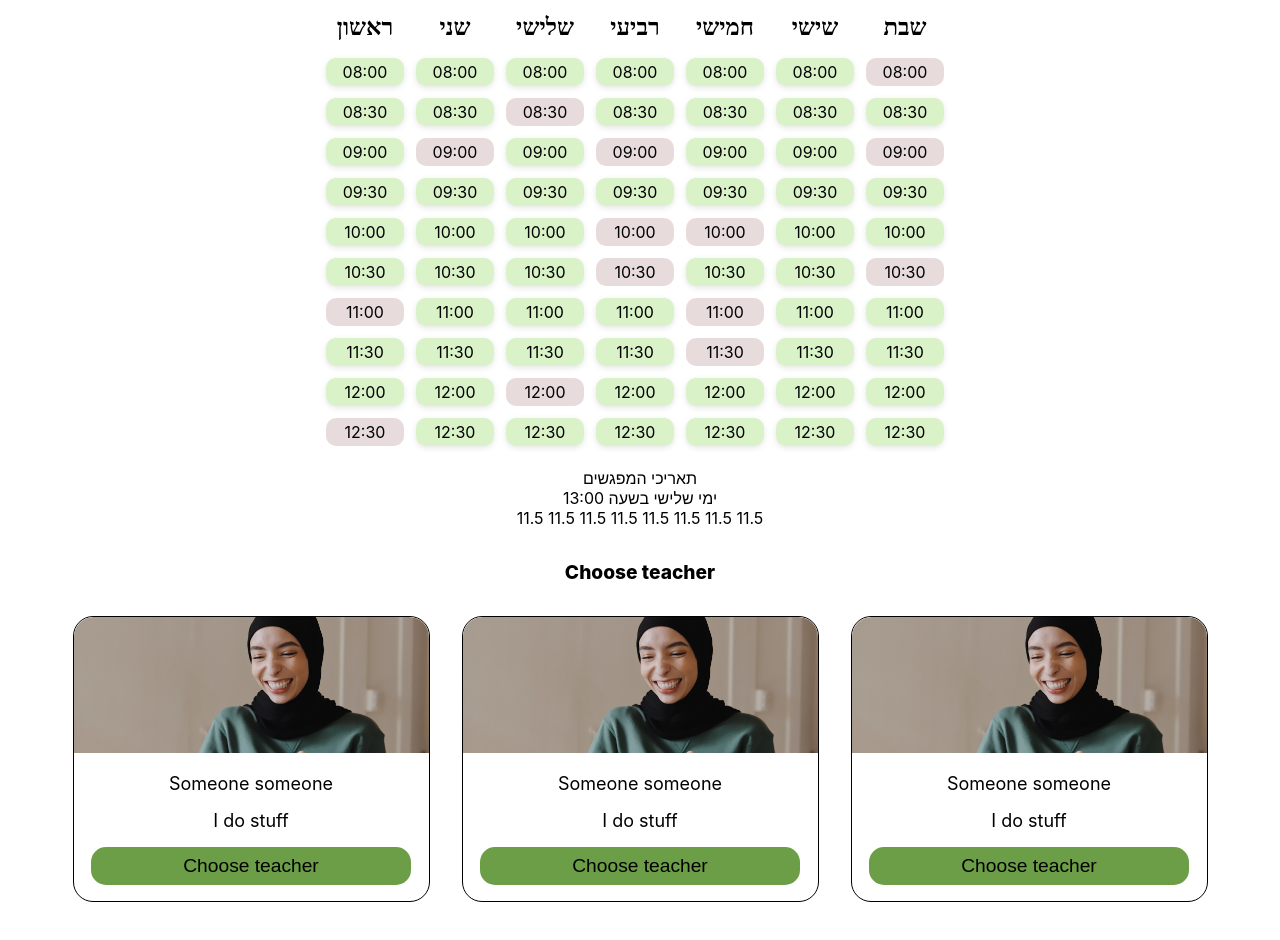
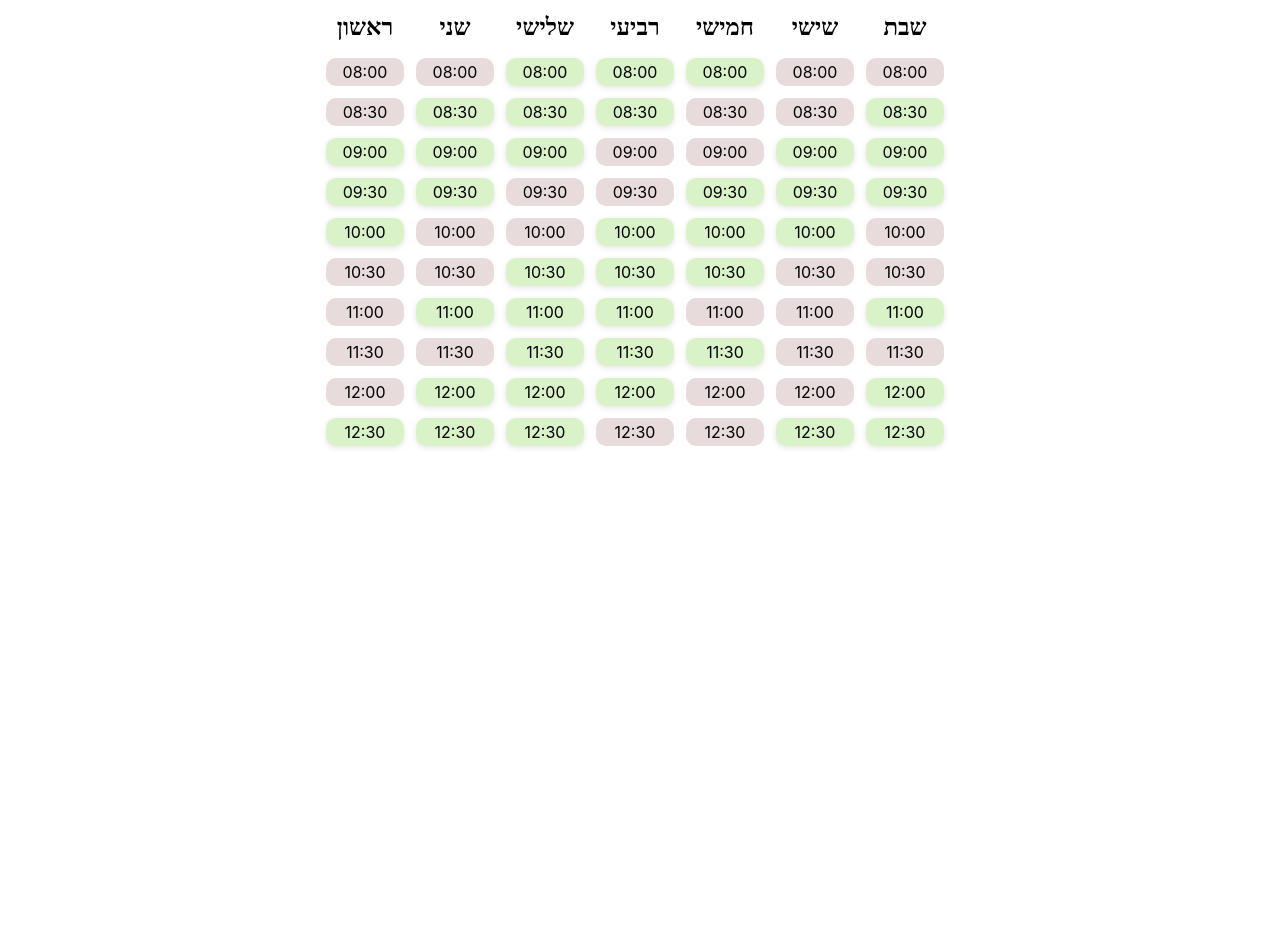
Before and after one commit to NitsanAmit/madrasa-booking-fe, a React (Create React App) app: page / in a window 1280 px wide. Shown: the top 940 px of the page. After the commit the page ends 800 px from the top, so only its background shows below. Built offline with nearby package versions, Linux system fonts and the light colour scheme.

Commit message:
Presentation hacks

```diff
--- a/package.json
+++ b/package.json
@@ -12,6 +12,7 @@
     "@types/node": "^12.0.0",
     "@types/react": "^17.0.0",
     "@types/react-dom": "^17.0.0",
+    "firebase": "^8.8.1",
     "react": "^17.0.2",
     "react-dom": "^17.0.2",
     "react-scripts": "4.0.3",
--- a/src/App.tsx
+++ b/src/App.tsx
@@ -25,8 +25,13 @@ export const App: React.FC = () => {
         <StyledContainer>
             <Schedule onSlotClick={onSlotClick}/>
 
-            <BookingSummary/>
-            <ChooseTeacher/>
+            {
+                chosenDay && chosenTime &&
+                <>
+                    <BookingSummary/>
+                    <ChooseTeacher/>
+                </>
+            }
         </StyledContainer>
     );
 
--- a/src/components/ScheduleRow.tsx
+++ b/src/components/ScheduleRow.tsx
@@ -9,7 +9,7 @@ export const ScheduleRow: React.FC<ScheduleRowProps> = ({rowIndex, onSlotClick,
             {
                 Array.from(Array(DaysPerWeek).keys())
                     .map((_, colIndex) => {
-                        const isAvailable = Math.random() > 0.2;
+                        const isAvailable =  (rowIndex%7 + colIndex ) % 5 > 1;
                         return <Chip
                             key={`${rowIndex}-${colIndex}`}
                             text={getChipText(rowIndex)}
```
Also changed, not shown: 2 other files (tests, documents, lock files or other folders).
